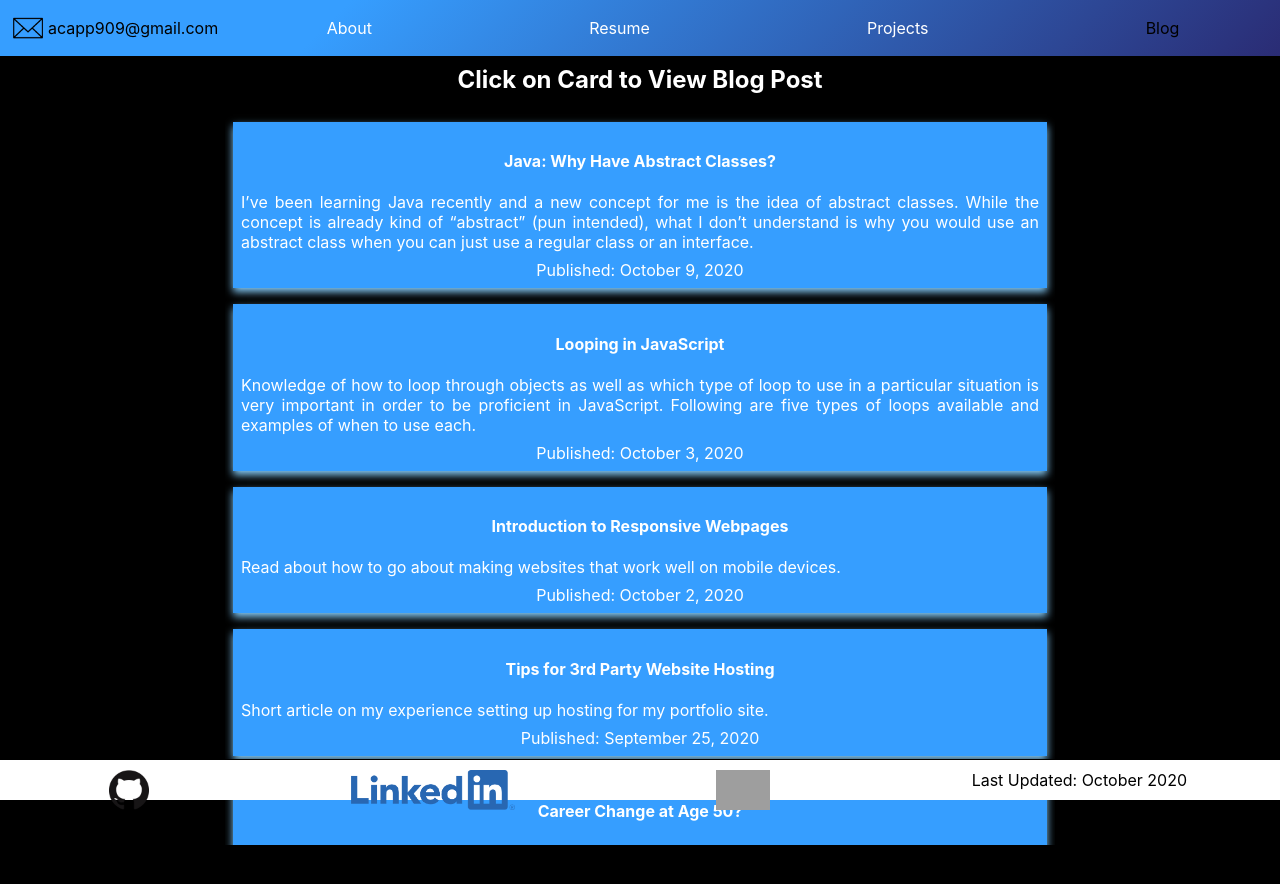
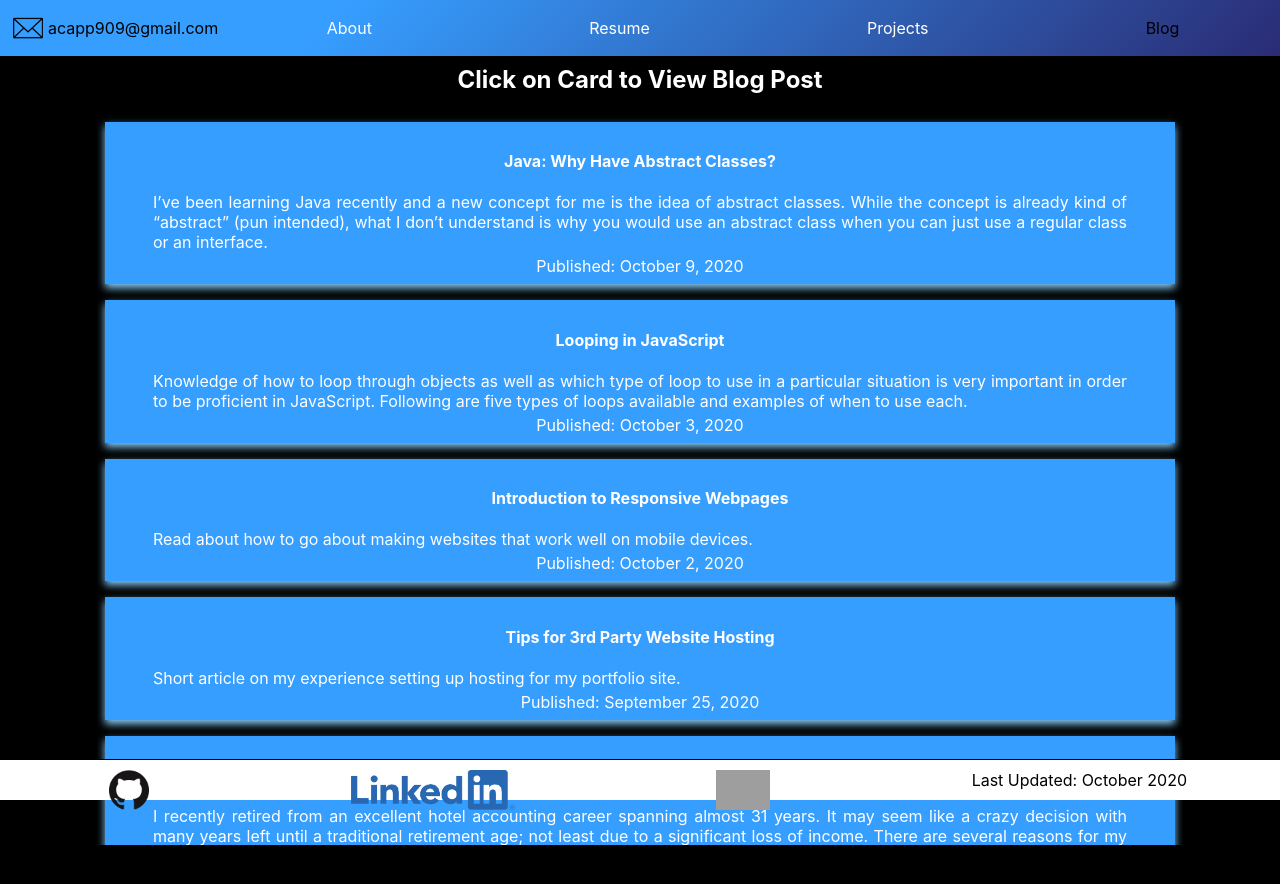
Before and after one commit to ACAPP-dev/portfolio, a React (Create React App) app: page /blog in a window 1280 px wide. Shown: the top 884 px of the page. Built offline with nearby package versions, Linux system fonts and the light colour scheme; grey boxes are pictures that could not be loaded.

Commit message:
adjust widths of project and blog cards

```diff
--- a/src/App.css
+++ b/src/App.css
@@ -109,11 +109,11 @@ h2 {
   /* display: grid; */
   /* grid-template-columns: 25% 75%; */
   height: 100%;
-  width: 65%;
+  width: 85%;
   margin: auto;
   padding-top: 2.5vh;
   padding-bottom: 4vh;
-}
+  }
 
 .blog-page-link {
   text-decoration: none;
@@ -197,7 +197,9 @@ h2 {
   /* background: white; */
   /* margin: 5vh; */
   /* height: 85vh; */
-}
+  width: 85%;
+  margin: auto;
+  }
 
 .card-div {
   box-shadow: 0 4px 8px 0 lightskyblue;
@@ -206,6 +208,7 @@ h2 {
   /* background-color: #ffb236; */
   background-color:  #369eff;
   margin: 1vh;
+
 }
 
 .card-justify {
--- a/src/components/blog/Cards.js
+++ b/src/components/blog/Cards.js
@@ -11,7 +11,7 @@ const Cards = props => {
         <a className='blog-page-link' href={props.blog.link} target='_blank' rel="noopener noreferrer" >
         <div className='card-div'>
             <h4>{props.blog.name}</h4>
-            <div className='card-justify'>{props.blog.description}</div>
+            <div className='card-justify about-p'>{props.blog.description}</div>
             <div className='card'>Published: {props.blog.date}</div>
             {/* <img className='card-img' src={require(`${props.blog.picture}`)} alt='Project Screenshot' /> */}
             {/* <a className='card' href={props.project.video} target='_blank' rel="noopener noreferrer">Video Walkthrough</a> */}
```
